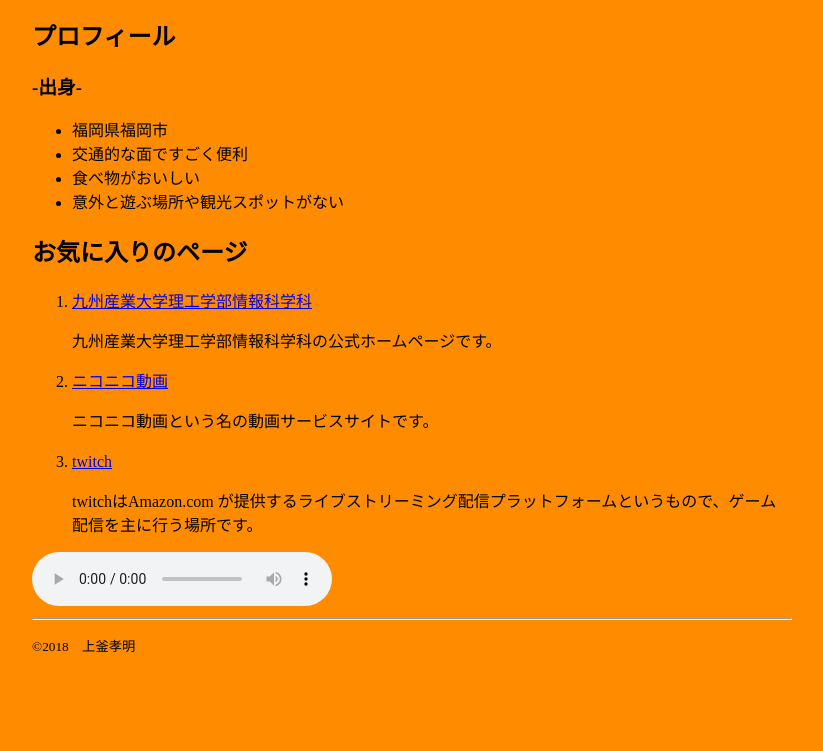
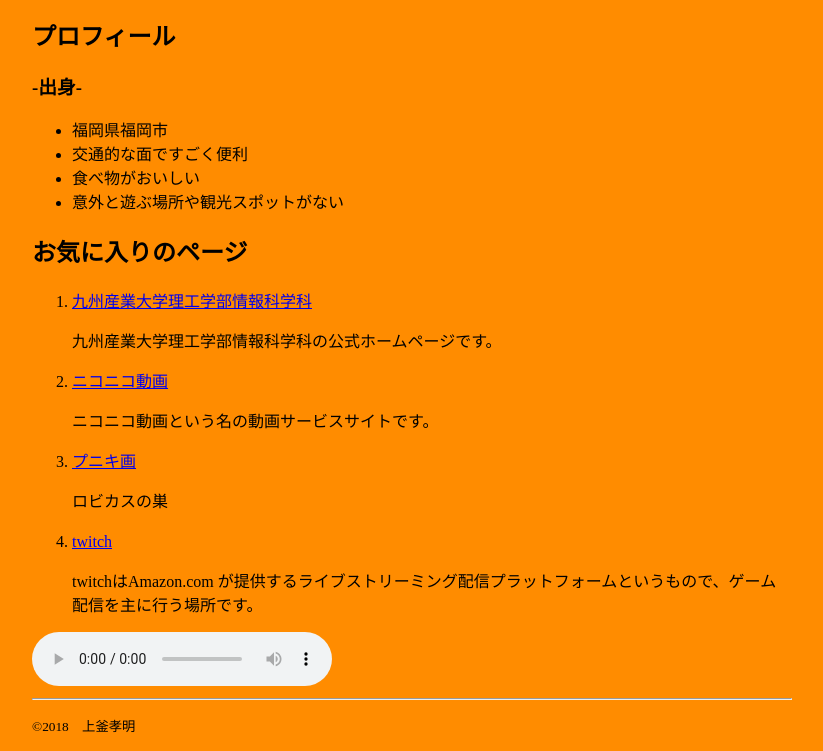
Before and after one commit to k18rs012/test01, a plain HTML site: page index.html in a window 1280 px wide. Shown: the part 160-911 px from the top of the page, without its empty margins (228-1051 px from the left). Before the commit the page ends 831 px from the top, so only its background shows below. Drawn offline with Linux system fonts and the light colour scheme.

Commit message:
お気に入りのwebpageの追加
プニキのURLを追加しました

```diff
--- a/index.html
+++ b/index.html
@@ -24,6 +24,8 @@
 　<p>九州産業大学理工学部情報科学科の公式ホームページです。</p></li>
 <li><a href="http://www.nicovideo.jp">ニコニコ動画</a>
   <p>ニコニコ動画という名の動画サービスサイトです。</p></li>
+<li><a href="https://kids.yahoo.co.jp/games/sports/013.html">プニキ画</a>
+  <p>ロビカスの巣</p></li>
 <li><a href="https://www.twitch.tv">twitch</a>
 　<p>twitchはAmazon.com が提供するライブストリーミング配信プラットフォームというもので、ゲーム配信を主に行う場所です。</p></li>
 </ol>
```
